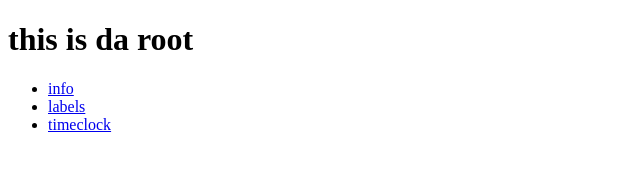
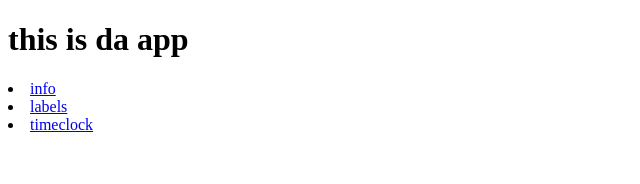
Before and after one commit to Ladrillo/react-router-config-research, a React app: page / in a window 1280 px wide. Shown: the top 184 px of the page, without its empty margins (0-640 px from the left). Built offline with nearby package versions, Linux system fonts and the light colour scheme.

Commit message:
it is werkings

```diff
--- a/src/components/app/App.js
+++ b/src/components/app/App.js
@@ -17,42 +17,47 @@ import { infoRoutes } from './Info';
 import { labelsRoutes } from './Labels';
 import { timeclockRoutes } from './Timeclock';
 
+const entities = [
+  {
+    a: 1,
+    b: 2,
+  },
+  {
+    a: 1,
+    b: 2,
+  },
+  {
+    a: 1,
+    b: 2,
+  },
+  {
+    a: 1,
+    b: 2,
+  }
+];
 
-const Root = (props) => {
+
+
+const App = (props) => {
   return (
     <div>
-      <h1>this is da root</h1>
+      <h1>this is da app</h1>
       <ul>
-        <li><Link to='/info'>info</Link></li>
-        <li><Link to='/labels'>labels</Link></li>
-        <li><Link to='/timeclock'>timeclock</Link></li>
       </ul>
-      {
-        renderRoutes(props.route.routes)
-      }
+      <BrowserRouter>
+        <div>
+          <li><Link to='/info'>info</Link></li>
+          <li><Link to='/labels'>labels</Link></li>
+          <li><Link to='/timeclock'>timeclock</Link></li>
+          {
+            renderRoutes([...infoRoutes, ...labelsRoutes, ...timeclockRoutes], { entities })
+          }
+        </div>
+      </BrowserRouter>
     </div>
   );
 };
 
-const routes = [
-  {
-    component: Root,
-    path: '/',
-    routes: [ ...infoRoutes, ...labelsRoutes, ...timeclockRoutes ]
-  }
-];
-
-export class App extends Component {
-  render() {
-    return (
-      <BrowserRouter>
-        {
-          renderRoutes(routes)
-        }
-      </BrowserRouter>
-    );
-  }
-}
 
 function mapDispatchToProps(dispatch) {
   return bindActionCreators(actions, dispatch);
--- a/src/components/app/Info.js
+++ b/src/components/app/Info.js
@@ -11,7 +11,7 @@ import {
 } from 'react-router-dom';
 
 
-export class Info extends Component {
+class Info extends Component {
   render() {
     return (
       <div>
--- a/src/components/app/Labels.js
+++ b/src/components/app/Labels.js
@@ -11,7 +11,7 @@ import {
 } from 'react-router-dom';
 
 
-export class Labels extends Component {
+class Labels extends Component {
   render() {
     return (
       <div>
--- a/src/components/app/Timeclock.js
+++ b/src/components/app/Timeclock.js
@@ -11,7 +11,7 @@ import {
 } from 'react-router-dom';
 
 
-export class Timeclock extends Component {
+class Timeclock extends Component {
   render() {
     return (
       <div>
```
